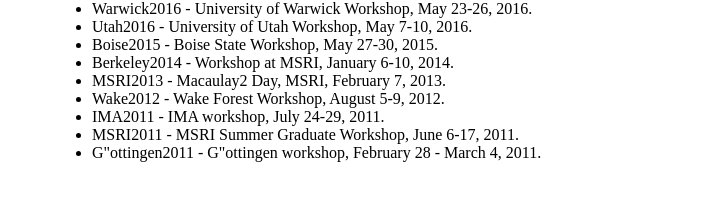
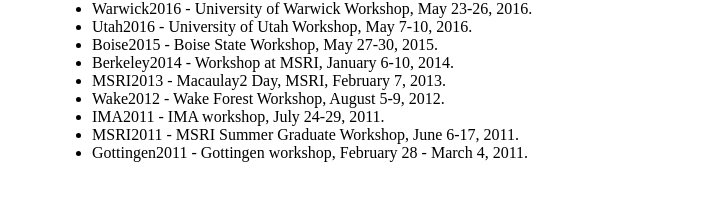
Before and after one commit to Macaulay2/Workshop-2017-Berkeley, a Jekyll site: the page built from workshop.md, in a window 1280 px wide. Shown: the part 327-528 px from the top of the page, without its empty margins (283-996 px from the left). Built offline with Jekyll 4.4.1, drawn with Linux system fonts in a browser that asks for light colours.

Commit message:
minor edits

```diff
--- a/workshop.md
+++ b/workshop.md
@@ -21,4 +21,4 @@
 * Wake2012 - Wake Forest Workshop, August 5-9, 2012.
 * IMA2011 - IMA workshop, July 24-29, 2011.
 * MSRI2011 - MSRI Summer Graduate Workshop, June 6-17, 2011.
-* G\"ottingen2011 - G\"ottingen workshop, February 28 - March 4, 2011.
+* Gottingen2011 - Gottingen workshop, February 28 - March 4, 2011.
```
